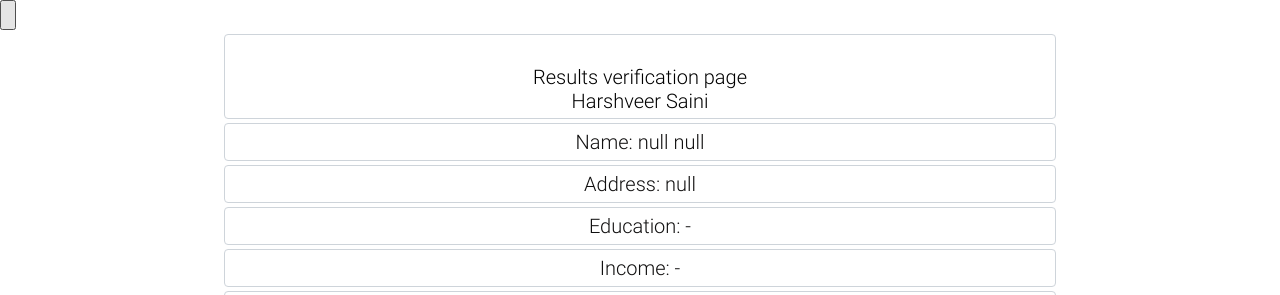
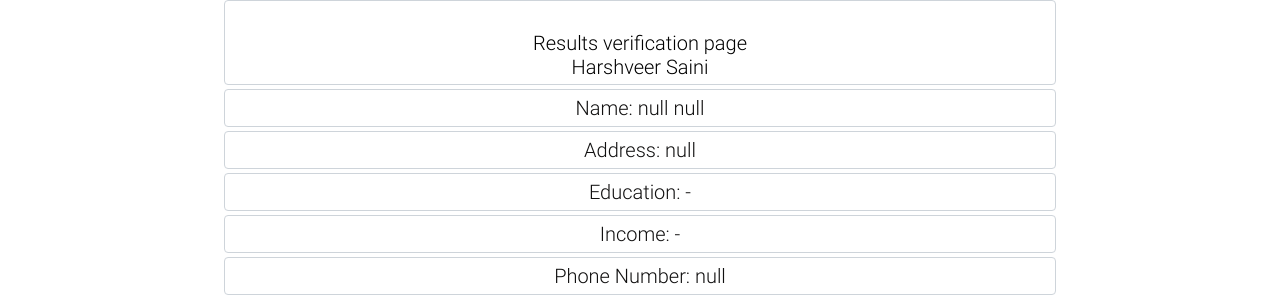
Before and after one commit to harsh0914/Form-Validation, a website: page Application/view/results.html in a window 1280 px wide. Shown: the top 295 px of the page. Drawn offline with Linux system fonts and the light colour scheme; some packages are replaced by stand-ins of ours.

Commit message:
removed unwanted button form respage

```diff
--- a/Application/view/results.html
+++ b/Application/view/results.html
@@ -38,7 +38,6 @@
           };
    </script>
    <body>
-      <input type="button" onclick="codeAddress(geocoder,map)">
       <script async defer src="https://maps.googleapis.com/maps/api/js?key=AIzaSyCUXgb-Kajxm7KPMsApHtESHeU2XDQ29XY&callback=initMap"></script>
       <div style="width: 65%; margin: 0 auto;">
       <div class="form-control" style="margin-bottom: 4px; height:85px; text-align:center">
```
